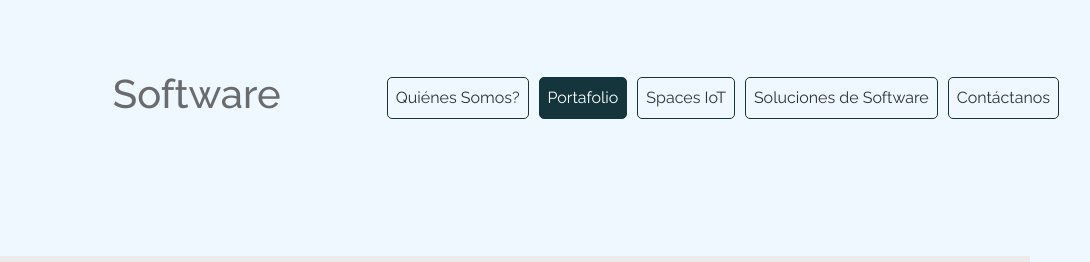
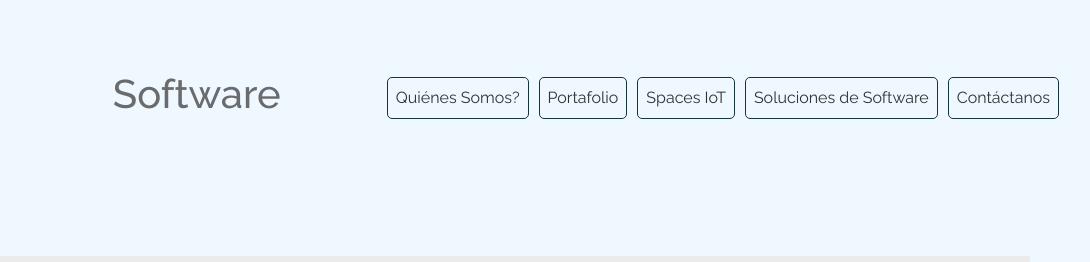
Before and after one commit to Moonleya/Portafolio-WideTech-, a plain HTML site: page pages/software.html in a window 1280 px wide. Shown: the top 262 px of the page, 190-1280 px from the left. Drawn offline with nearby package versions, Linux system fonts and the light colour scheme.

Commit message:
quitar .active de portafolio

```diff
--- a/pages/software.html
+++ b/pages/software.html
@@ -34,7 +34,7 @@
           <a class="nav-link" href="../index.html">Quiénes Somos?</a>
         </li>
         <li class="nav-item">
-          <a class="nav-link active" href="./portafolio.html">Portafolio</a>
+          <a class="nav-link" href="./portafolio.html">Portafolio</a>
         </li>
         <li class="nav-item">
           <a class="nav-link" href="./spacesiot.html">Spaces IoT</a>
```
Also changed, not shown: index.html (+1 -1 lines), pages/contactanos.html (+1 -1 lines), pages/portafolio.html (+1 -1 lines), pages/spacesiot.html (+1 -1 lines).
